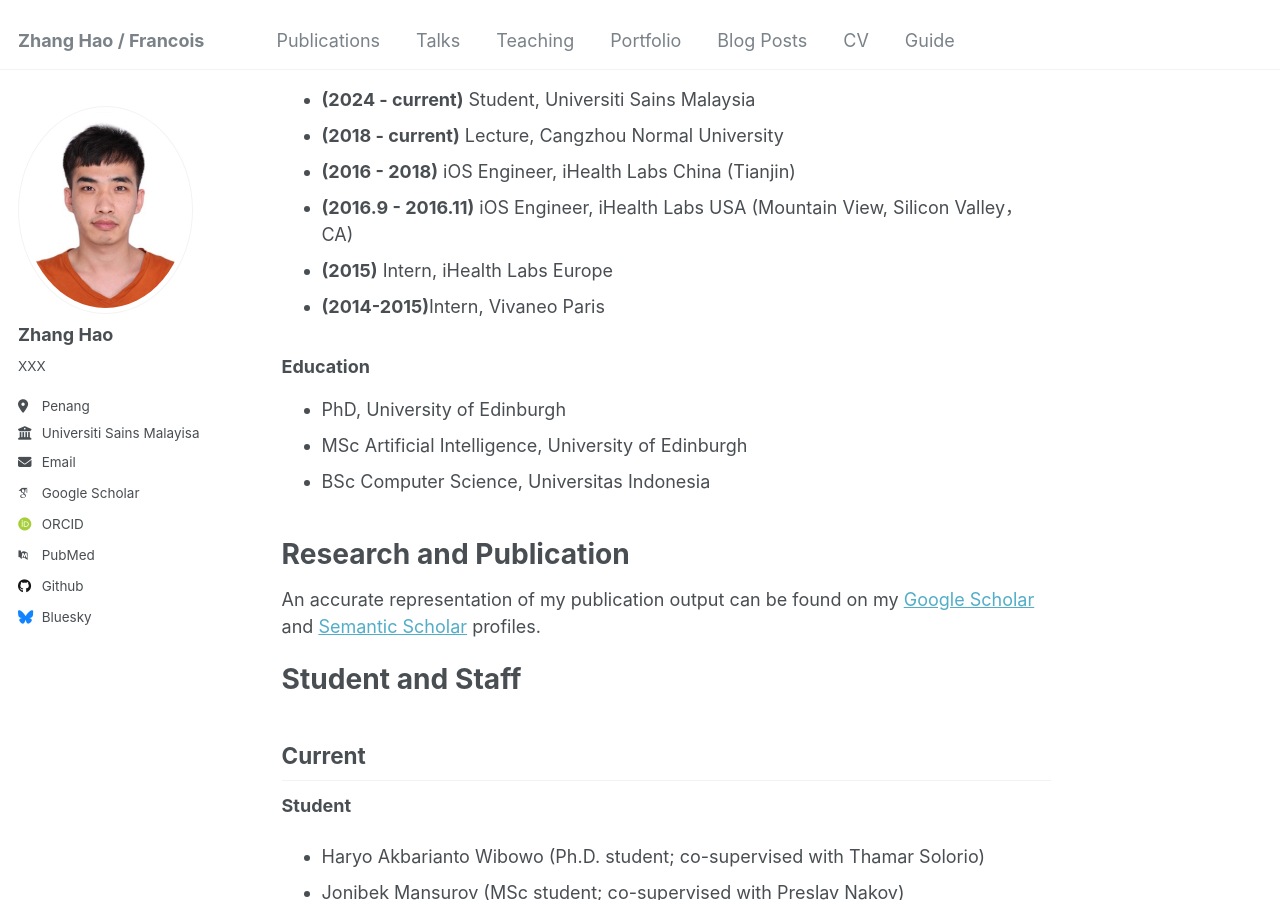
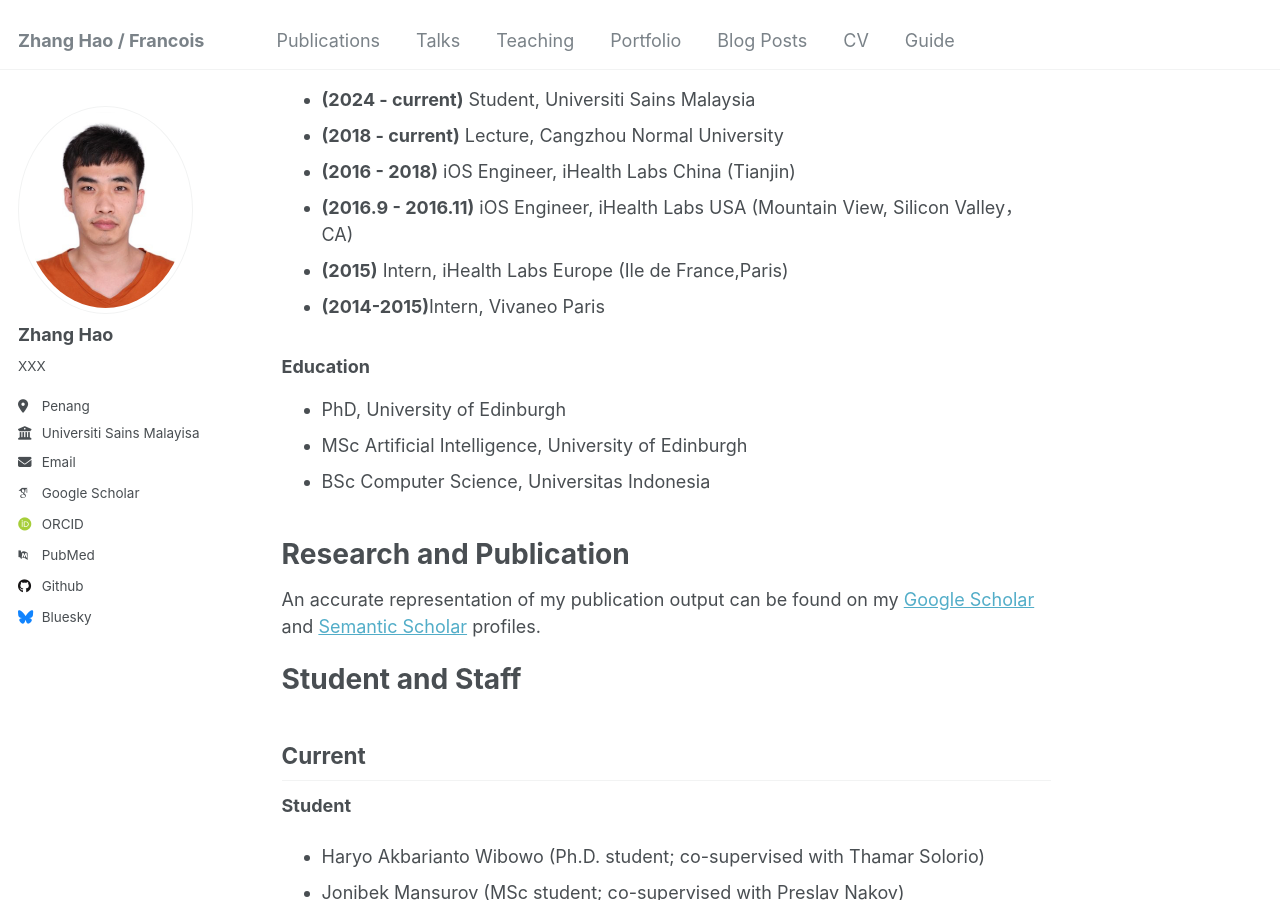
Before and after one commit to sydmou/sydmou.github.io, a Jekyll site: the page built from _pages/about.md, in a window 1280 px wide and 900 px high, scrolled down 431 px. Built offline with Jekyll 4.4.1, drawn with Linux system fonts in a browser that asks for light colours; some web fonts are replaced.

Commit message:
Update about.md

```diff
--- a/_pages/about.md
+++ b/_pages/about.md
@@ -16,7 +16,7 @@ I am an assistant professor at MBZUAI and adjunct faculty at Monash Indonesia. I
  - **(2018 - current)** Lecture, Cangzhou Normal University
  - **(2016 - 2018)** iOS Engineer, iHealth Labs China (Tianjin)
  - **(2016.9 - 2016.11)** iOS Engineer, iHealth Labs USA (Mountain View, Silicon Valley，CA)
- - **(2015)** Intern, iHealth Labs Europe
+ - **(2015)** Intern, iHealth Labs Europe (Ile de France,Paris)
  - **(2014-2015)**Intern, Vivaneo Paris
 
 ### Education
```
